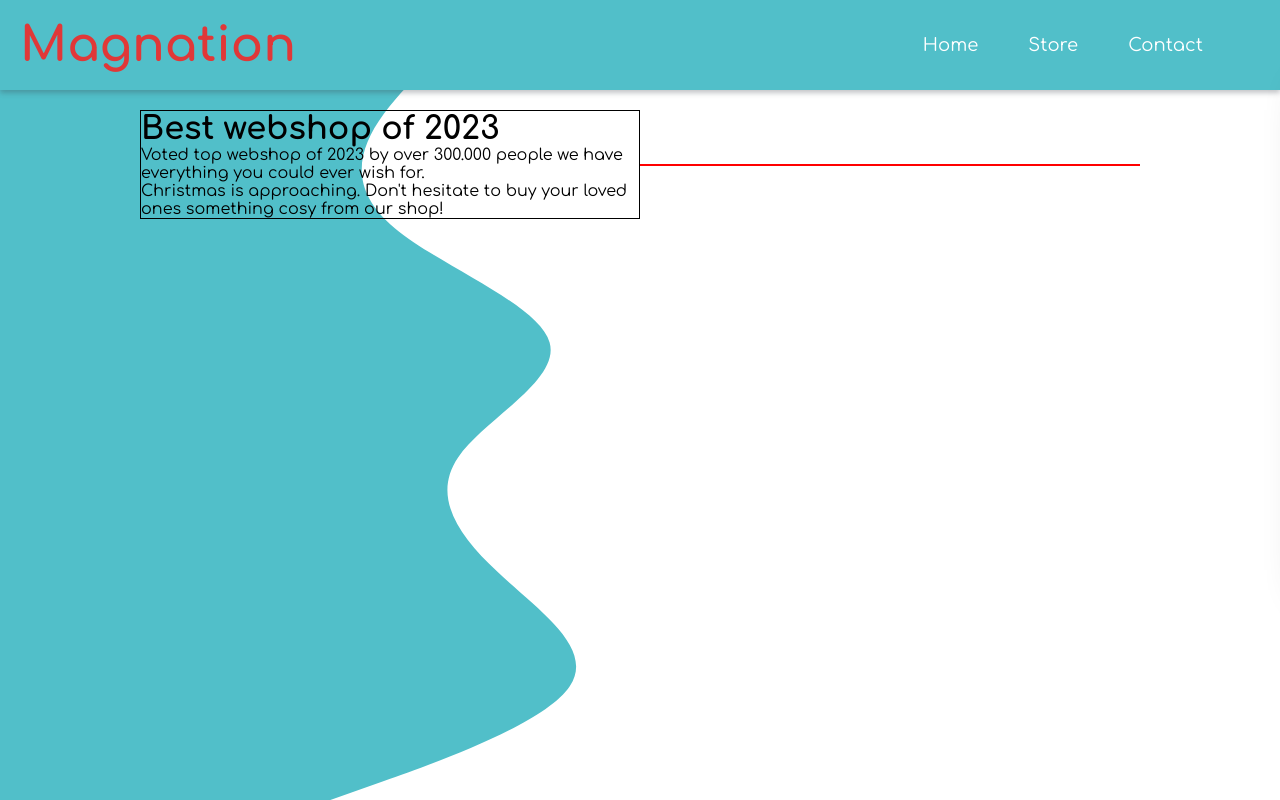
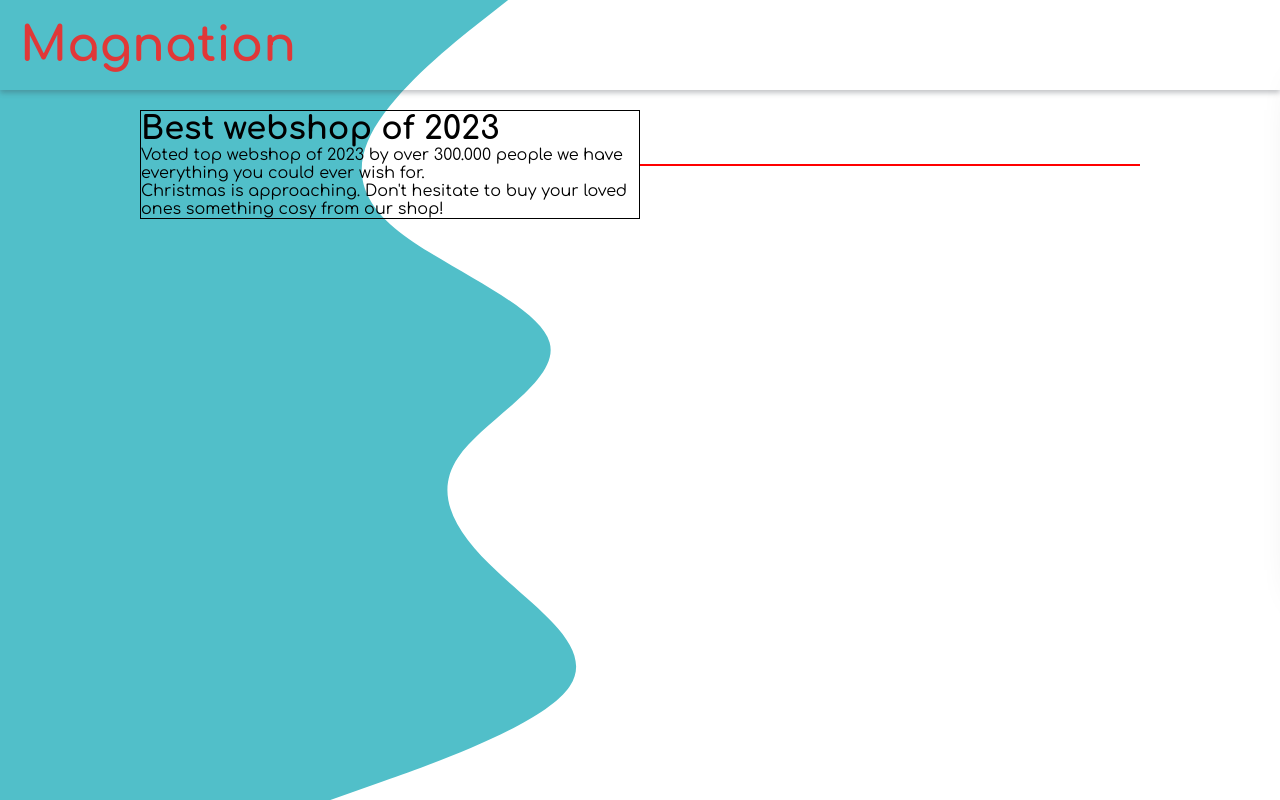
Before and after one commit to Nudd3/shopping-cart, a React (Vite) app: page / in a window 1280 px wide. Built offline with nearby package versions, Linux system fonts and the light colour scheme; no server answers; some icons are missing.

Commit message:
transparent header for Home and About page

```diff
--- a/src/components/Header/Header.jsx
+++ b/src/components/Header/Header.jsx
@@ -1,11 +1,13 @@
 import './Header.scss';
 import CartIcon from '../CartIcon';
-import { Link } from "react-router-dom";
+import { Link, useLocation } from "react-router-dom";
 import { useState } from 'react';
 
 const Header = () => {
 
   const [isChecked, setIsChecked] = useState(false);
+
+  const location = useLocation().pathname;
 
   const toggleCheck = () => {
     setIsChecked(!isChecked);
@@ -16,7 +18,7 @@ const Header = () => {
   }
 
   return (
-    <header className='header'>
+    <header className={location === '/store' ? 'header' : 'header header-transparent'}>
       <div className='header-title'>
         <Link to='/' onClick={unCheck}>
           Magnation
@@ -33,7 +35,7 @@ const Header = () => {
             <Link to="store">Store</Link>
           </li>
           <li onClick={unCheck} >
-          <Link to="contact">Contact</Link>
+          <Link to="about">About</Link>
           </li>
         </ul>
         <CartIcon />
--- a/src/components/Header/Header.scss
+++ b/src/components/Header/Header.scss
@@ -18,6 +18,10 @@
 
   @media (min-width: 767px){
     height: 90px;
+  }
+
+  &-transparent {
+    background: transparent;
   }
 }
 
```
